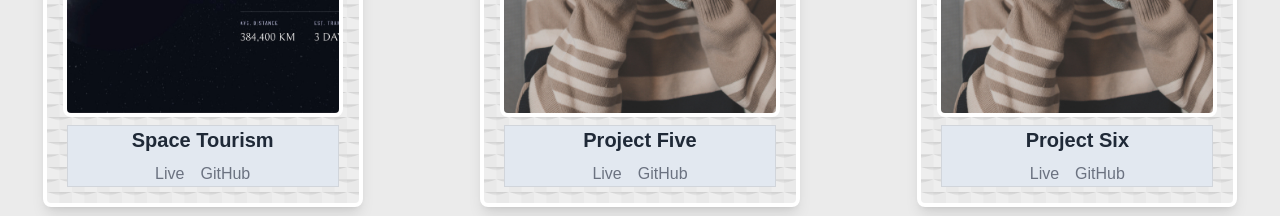
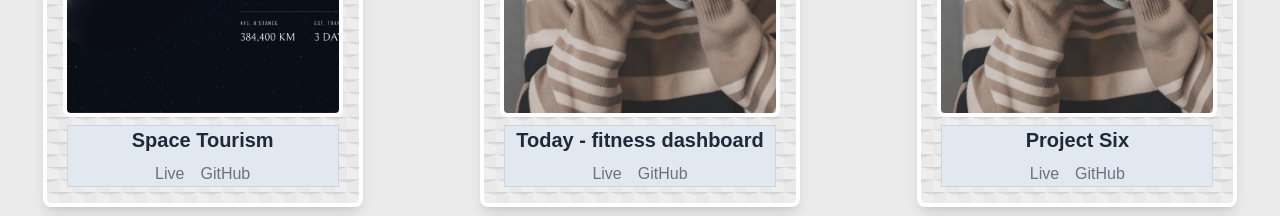
Before and after one commit to shay122990/next-portfolio, a Next.js app: page / in a window 1280 px wide. Shown: the part 2380-2596 px from the top of the page. Built offline with nearby package versions, Linux system fonts and the light colour scheme; a web font is replaced by a local one.

Commit message:
project 5 - links update

```diff
--- a/src/app/page-data/project-data.js
+++ b/src/app/page-data/project-data.js
@@ -29,10 +29,10 @@ const projects = [
   },
   {
     imageSrc: "/images/hero-image.jpg",
-    liveLink: "https://example.com",
-    githubLink: "https://github.com/username/project5",
+    liveLink: "https://fitness-dashboard-nextjs.vercel.app/",
+    githubLink: "https://github.com/shay122990/fitness-dashboard-nextjs",
     altText: "Project 5",
-    projectName: "Project Five",
+    projectName: "Today - fitness dashboard",
   },
   {
     imageSrc: "/images/hero-image.jpg",
```
